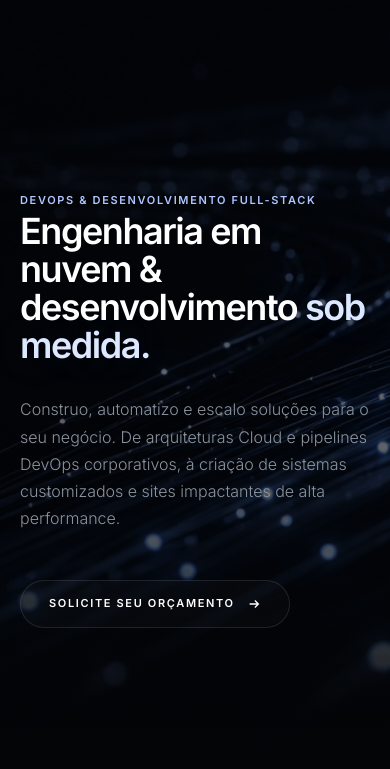
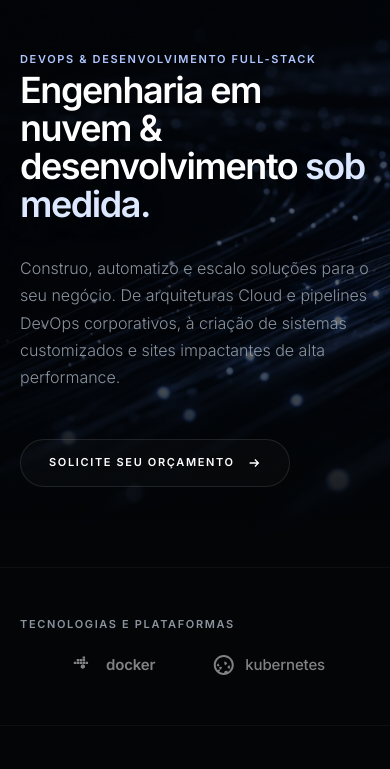
Before and after one commit to hildelio/hildelio.com.br, a plain HTML site: page index.html in a window 390 px wide. Shown: the part 75-844 px from the top of the page. Drawn offline with Linux system fonts and the light colour scheme.

Commit message:
feat: add core design system styles and layout components for the homepage

```diff
--- a/css/style.css
+++ b/css/style.css
@@ -1035,6 +1035,10 @@
     }
     .navbar__mobile { position: relative; z-index: 101; }
 
+    .hero {
+        min-height: auto;
+        padding: 120px 0 80px;
+    }
     .hero__bg { width: 100%; }
     .hero__bg::before {
         background: linear-gradient(to bottom,
```
